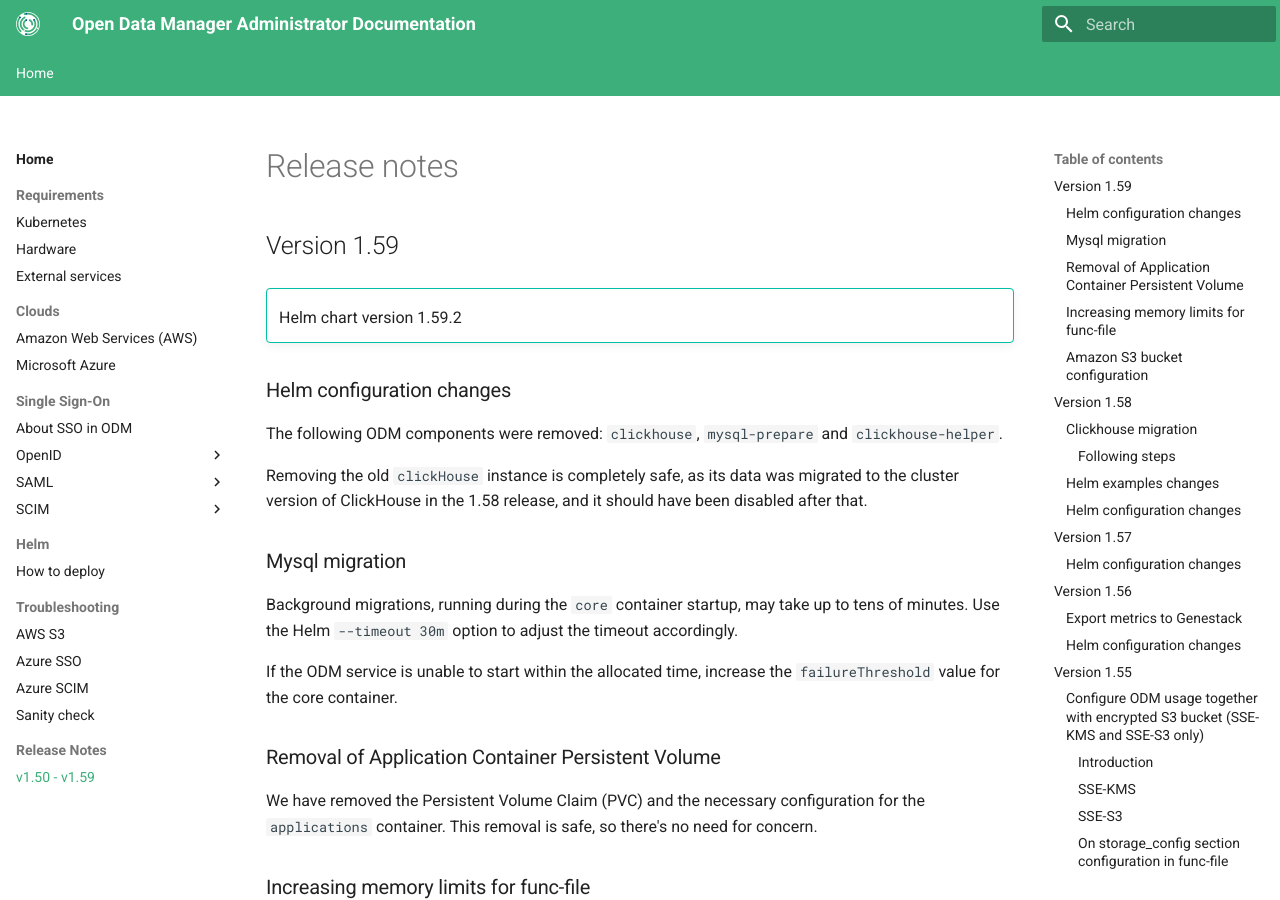
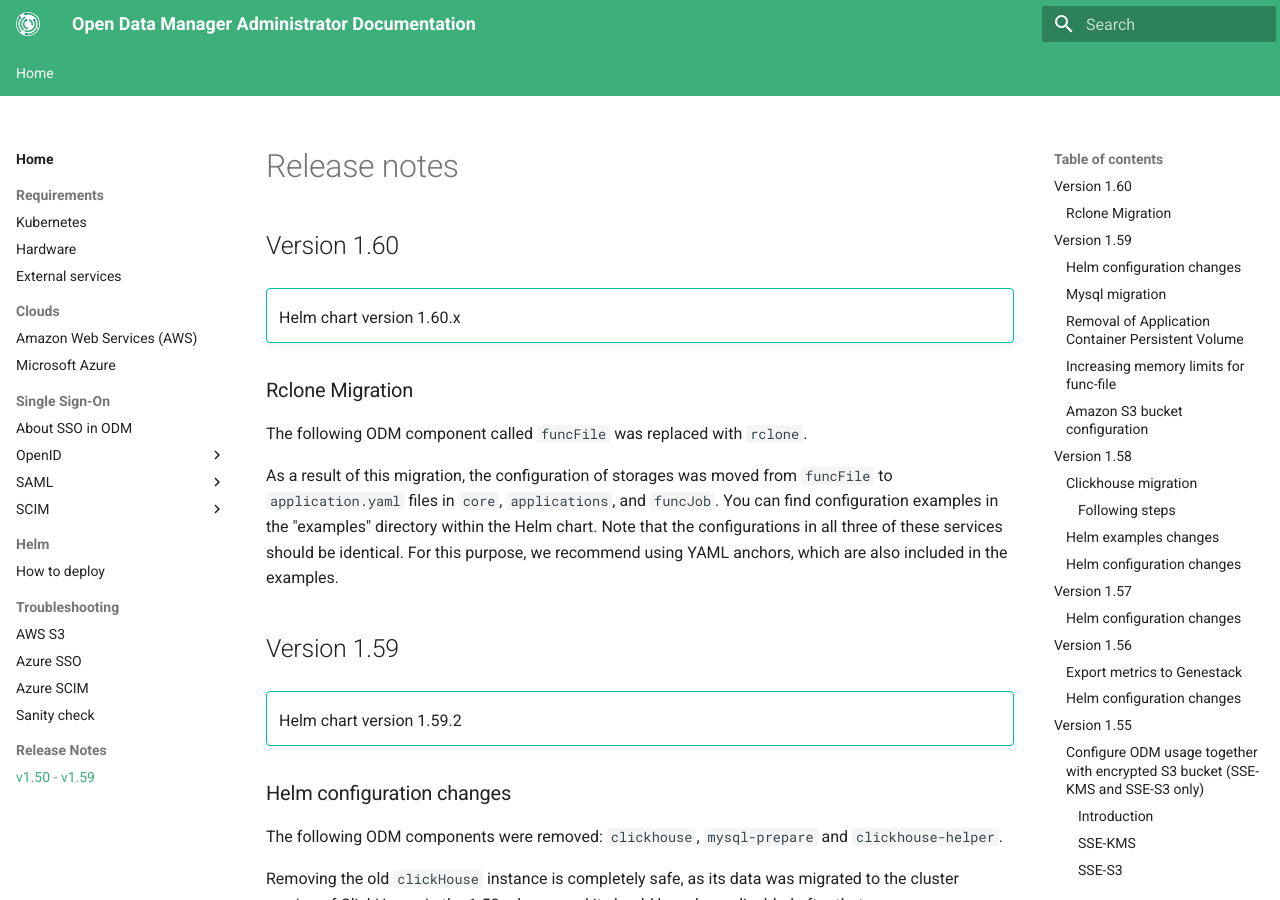
Before and after one commit to genestack/admin-docs, an MkDocs documentation site: the page built from docs/home/release-notes/v1.50-v1.59.md, in a window 1280 px wide and 900 px high. Built offline with MkDocs 1.6.1 and Material for MkDocs 9.7.7, drawn with Linux system fonts in a browser that asks for light colours; the version menu is left out.

Commit message:
[ODM-11818] Add documentation about rclone migration

```diff
--- a/docs/home/release-notes/v1.50-v1.59.md
+++ b/docs/home/release-notes/v1.50-v1.59.md
@@ -1,4 +1,17 @@
 # Release notes
+
+## Version 1.60
+
+!!! tip ""
+    Helm chart version 1.60.x
+
+### Rclone Migration
+
+The following ODM component called `funcFile` was replaced with `rclone`.
+
+As a result of this migration, the configuration of storages was moved from `funcFile` to `application.yaml` files in `core`, `applications`, and `funcJob`.
+You can find configuration examples in the "examples" directory within the Helm chart.
+Note that the configurations in all three of these services should be identical. For this purpose, we recommend using YAML anchors, which are also included in the examples.
 
 ## Version 1.59
 
```
